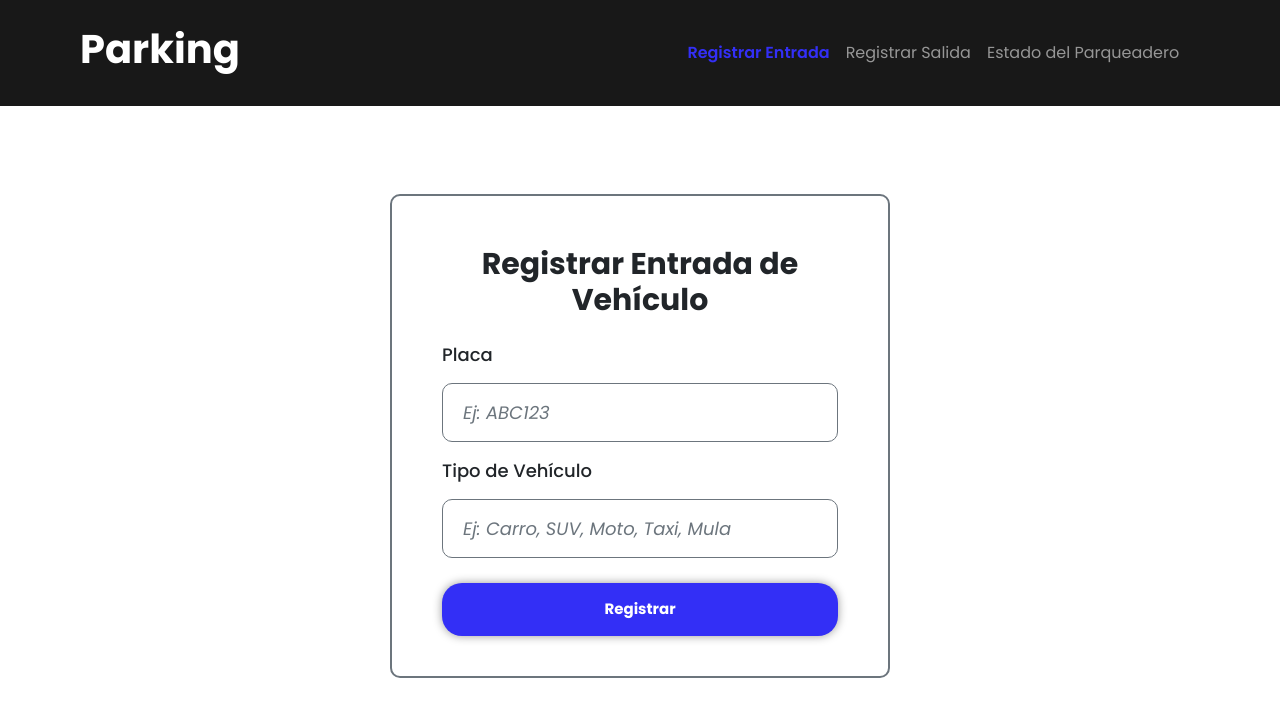
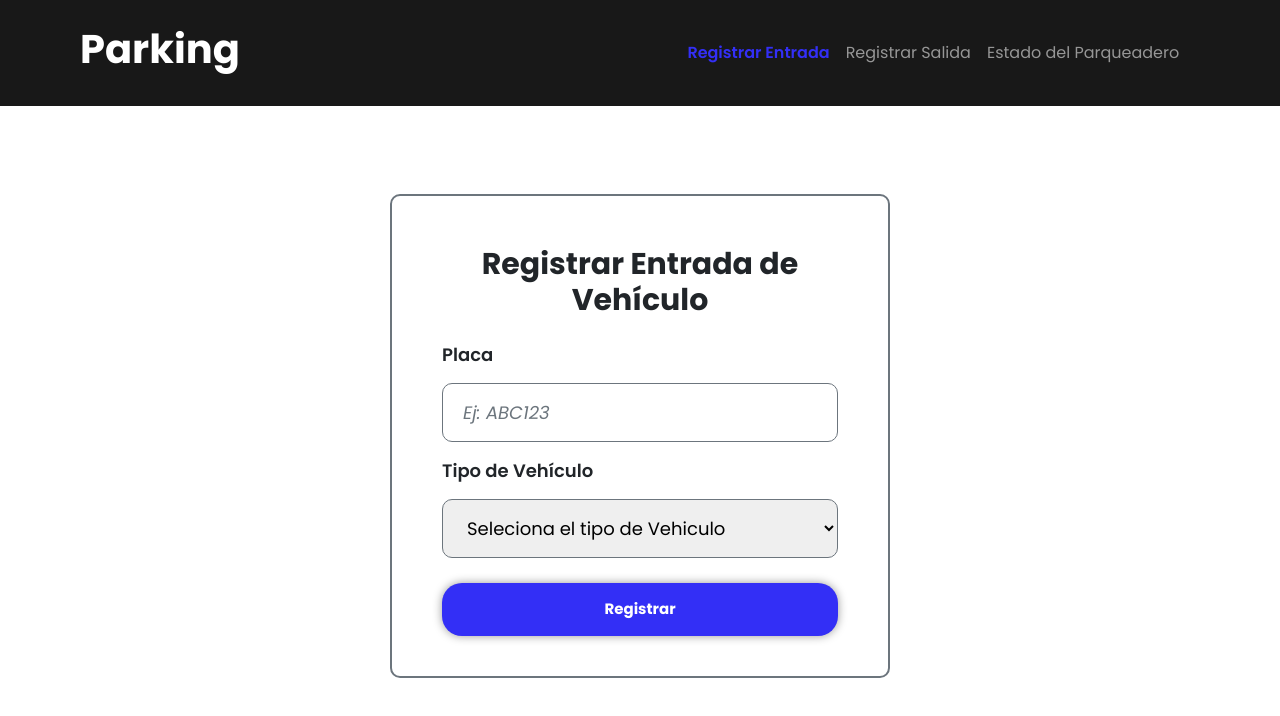
Before and after one commit to carlosaugustocue/parking-frontend, a Vue app: page /#/entry in a window 1280 px wide. Shown: the top 716 px of the page. Built offline with nearby package versions, Linux system fonts and the light colour scheme.

Commit message:
Se añade Select a TipoVehiculo

```diff
--- a/src/components/ParkingGrid.vue
+++ b/src/components/ParkingGrid.vue
@@ -68,23 +68,18 @@ export default {
 
     const getVehicleImage = (tipoVehiculo) => {
       switch (tipoVehiculo.toLowerCase()) {
-        case 'carro':
-          return Car;
         case 'automovil':
-          case 'auto':
-            return Hatchback;
+          return Hatchback;
         case 'camioneta':
-          case 'suv':
-            return Suv;
+          return Suv;
         case 'moto':
           return Motorcycle;
         case 'scooter':
           return Scooter;
         case 'taxi':
           return Taxi;
-        case 'mula':
-          case 'camion':
-            return Truck;
+        case 'camion':
+          return Truck;
         default:
           return Car;
       }
--- a/src/components/VehicleEntryForm.vue
+++ b/src/components/VehicleEntryForm.vue
@@ -15,14 +15,33 @@
             />
 
           <label for="tipoVehiculo" class="info-inputField">Tipo de Vehículo</label>
-            <input
+
+          <!-- Se agrega select para el tipo de vehiculo -->
+
+          <select
+          v-model="tipoVehiculo"
+          id="tipoVehiculo"
+          class="inputField"
+          name="criptomoneda"
+          >
+            <option value="" disabled selected required class="option-info">Seleciona el tipo de Vehiculo</option>
+            <option value="automovil">Automovil</option>
+            <option value="camioneta">Camioneta</option>
+            <option value="moto">Moto</option>
+            <option value="scooter">Scooter</option>
+            <option value="camion">Camion</option>
+            <option value="taxi">Taxi</option>
+          </select>
+
+            <!-- <input
               v-model="tipoVehiculo"
               type="text"
               id="tipoVehiculo"
               class="inputField"
               placeholder="Ej: Carro, SUV, Moto, Taxi, Mula"
               required
-            />
+            /> -->
+
             <p v-if="message" class="mt-3 fs-6 text-center">{{ message }}</p>
         <button type="submit" class="form-btn">Registrar</button>
       </form>
@@ -145,7 +164,7 @@ export default {
 
   .info-inputField {
     color: #212529;
-    font-weight: 500;
+    font-weight: 600;
     font-size: 18px;
   }
 
```
